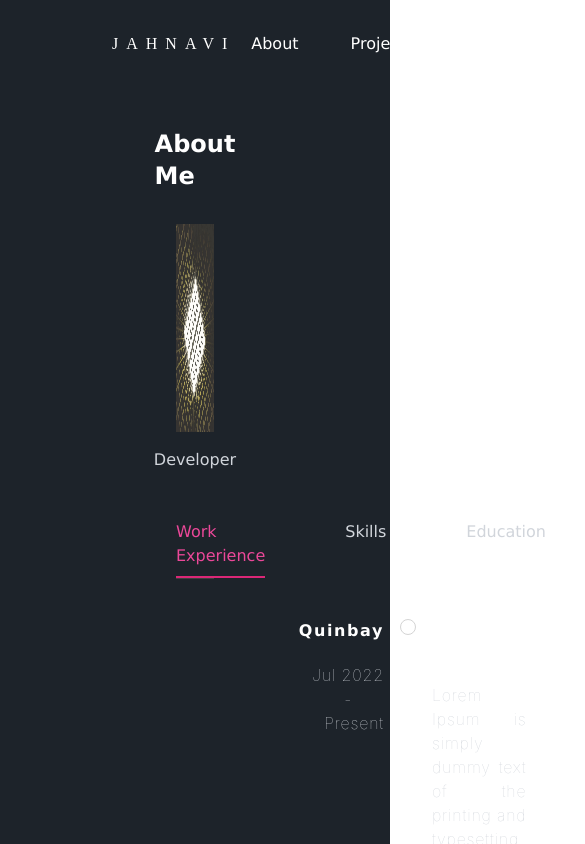
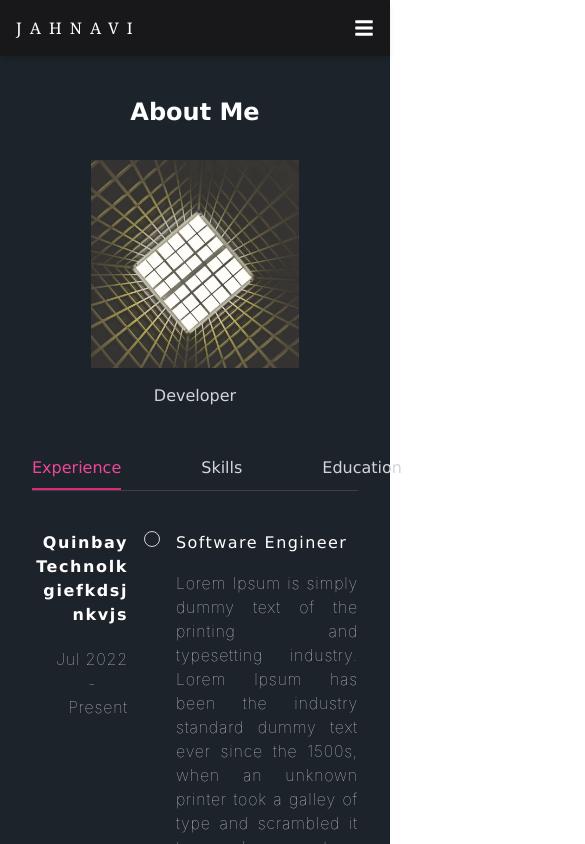
Before and after one commit to Jahnavi2001/my-portfolio, a React (Vite) app: page /about in a window 390 px wide. Shown: the top 844 px of the page, 585 px wide, since content can reach past the window. Built offline with nearby package versions, Linux system fonts and the light colour scheme.

Commit message:
added responsiveness

```diff
--- a/index.html
+++ b/index.html
@@ -2,7 +2,7 @@
 <html lang="en">
   <head>
     <meta charset="UTF-8" />
-    <link rel="icon" type="image/svg+xml" href="/vite.svg" />
+    <link rel="icon" type="image/svg+xml" href="/favicon.ico" />
     <meta name="viewport" content="width=device-width, initial-scale=1.0" />
     <title>Jahnavi Portfolio</title>
   </head>
--- a/src/components/About.jsx
+++ b/src/components/About.jsx
@@ -7,7 +7,7 @@ import Education from "./Education";
 const tabs = [
   {
     id: "experience",
-    label: "Work Experience",
+    label: "Experience",
     component: <WorkExperience />,
   },
   {
@@ -30,7 +30,7 @@ const About = () => {
   };
 
   return (
-    <div className="py-10 px-44">
+    <div className="py-10 px-8 lg:px-44">
       <div className="flex flex-col items-center">
         <h1 className="font-semibold text-2xl">About Me</h1>
         <img src={profileImage} alt="profile" className="w-52 h-52 mt-8 mb-4" />
--- a/src/components/Contact.jsx
+++ b/src/components/Contact.jsx
@@ -55,12 +55,12 @@ const Contact = () => {
   };
 
   return (
-    <div className="py-10 px-44 flex flex-col items-center">
+    <div className="py-10 px-8 lg:px-44 flex flex-col items-center">
       <h1 className="font-semibold text-2xl">Contact Me</h1>
       <p className="my-4 text-gray-400">Get in Touch</p>
       <form
         onSubmit={(e) => e.preventDefault()}
-        className="flex flex-col gap-6 w-1/2 mt-4"
+        className="flex flex-col gap-6 w-full lg:w-1/2 mt-4"
       >
         <div className="flex flex-col gap-1">
           <label>Your name</label>
--- a/src/components/Education.jsx
+++ b/src/components/Education.jsx
@@ -6,8 +6,8 @@ const Education = () => {
     <div className="py-10">
       {educationData.map((education) => (
         <div className="flex gap-4" key={education.id}>
-          <div className="w-48 text-right">
-            <h1 className="font-semibold tracking-widest">
+          <div className="min-w-24 max-w-24 lg:w-48 text-right">
+            <h1 className="font-semibold tracking-widest break-words">
               {education.degree}
             </h1>
           </div>
@@ -15,7 +15,7 @@ const Education = () => {
             <VerticalLineWithCircles lineHeight="24" />
           </div>
           <div>
-            <h1 className="tracking-[0.09rem]">{education.school}</h1>
+            <h1 className="tracking-[0.09rem] break-all">{education.school}</h1>
             <div className="text-gray-300 my-4 text-justify font-thin tracking-wider font-customText">
               {education.yearOfStudy}
             </div>
--- a/src/components/Header.jsx
+++ b/src/components/Header.jsx
@@ -1,29 +1,40 @@
+import { useState } from "react";
 import { Link } from "react-router-dom";
+import { FaBars } from "react-icons/fa";
+
+const NavItem = ({ to, children }) => {
+  return (
+    <Link to={to}>
+      <li className="px-4 py-2 rounded-lg hover:bg-gray-700">{children}</li>
+    </Link>
+  );
+};
 
 const Header = () => {
+  const [navbarOpen, setNavbarOpen] = useState(false);
+
   return (
-    <div className="py-6 px-28 flex justify-between items-center">
-      <p style={{ fontFamily: "PT Serif" }} className="tracking-[0.5rem]">
-        <Link to="/">JAHNAVI</Link>
-      </p>
-      <ul className="flex gap-4">
-        <Link to="/about">
-          <li className="px-4 py-2 rounded-lg hover:bg-[#2B3038]">About</li>
-        </Link>
-
-        <Link to="/projects">
-          <li className="px-5 py-2 rounded-lg hover:bg-[#2B3038]">Projects</li>
-        </Link>
-
-        <Link to="/resume">
-          <li className="px-5 py-2 rounded-lg hover:bg-[#2B3038]">Resume</li>
-        </Link>
-
-        <Link to="/contact">
-          <li className="px-5 py-2 rounded-lg hover:bg-[#2B3038]">Contact</li>
-        </Link>
+    <nav className="shadow-md py-4 px-4 lg:px-28 flex flex-wrap lg:flex-nowrap justify-between items-center sticky top-0 z-10 bg-zinc-900">
+      <div className="flex justify-between items-center w-full lg:w-auto">
+        <p className="tracking-[0.5rem] font-serif">
+          <Link to="/">JAHNAVI</Link>
+        </p>
+        <button
+          className="text-xl block lg:hidden"
+          onClick={() => setNavbarOpen(!navbarOpen)}
+        >
+          <FaBars />
+        </button>
+      </div>
+      <ul
+        className={`lg:flex ${navbarOpen ? "" : "hidden"} flex-col lg:flex-row`}
+      >
+        <NavItem to="/about">About</NavItem>
+        <NavItem to="/projects">Projects</NavItem>
+        <NavItem to="/resume">Resume</NavItem>
+        <NavItem to="/contact">Contact</NavItem>
       </ul>
-    </div>
+    </nav>
   );
 };
 
--- a/src/components/Home.jsx
+++ b/src/components/Home.jsx
@@ -1,7 +1,8 @@
 const Home = () => {
   return (
-    <div>
-      Home
+    <div className="pb-10 pt-32 px-44">
+      <p>Hi,</p>
+      <p>I'm Jahnavi Vuyyuru</p>
     </div>
   )
 }
--- a/src/components/Projects.jsx
+++ b/src/components/Projects.jsx
@@ -4,9 +4,9 @@ import { projectsData } from "../constants/projectsData";
 
 const Projects = () => {
   return (
-    <div className="py-10 px-44">
+    <div className="py-10 px-8 lg:px-44">
       <h1 className="font-semibold text-2xl text-center">Projects</h1>
-      <div className="py-10 flex gap-5 flex-wrap">
+      <div className="py-10 flex gap-5 flex-wrap justify-center">
         {projectsData.map((project) => (
           <div className="relative group" key={project.id}>
             <img
@@ -14,7 +14,7 @@ const Projects = () => {
               alt="work-1"
               className="w-[570px] h-[500px] rounded-lg"
             />
-            <div className="absolute left-0 bottom-0 h-full py-4 px-16 hidden group-hover:flex flex-col items-center gap-4 justify-end bg-gradient-to-t from-black to-transparent">
+            <div className="absolute left-0 bottom-0 h-full py-4 px-16 hidden group-hover:flex flex-col items-center gap-4 justify-end bg-gradient-to-t from-black to-transparent rounded-lg">
               <h1 className="font-semibold text-lg">{project.name}</h1>
               <p className="font-thin text-sm font-customText">
                 {project.text}
--- a/src/components/Resume.jsx
+++ b/src/components/Resume.jsx
@@ -1,8 +1,9 @@
 const Resume = () => {
   return (
-    <div className="py-10 px-44">
-      <h1 className="font-semibold text-2xl text-center">Resume</h1>
-      <div className="flex justify-center py-10">
+    <div className="py-10 px-8 lg:px-44 flex flex-col items-center">
+      <h1 className="font-semibold text-2xl">Resume</h1>
+      <p className="my-4 text-gray-400">View (or) Download the resume</p>
+      <div className="py-10 px-4 w-full overflow-scroll flex justify-center">
         <iframe
           className="w-[750px] h-[800px] border border-gray-600 p-2 rounded-md"
           title="Resume"
--- a/src/components/WorkExperience.jsx
+++ b/src/components/WorkExperience.jsx
@@ -6,11 +6,11 @@ const WorkExperience = () => {
     <div className="py-10">
       {workData.map((work) => (
         <div className="flex gap-4" key={work.id}>
-          <div className="min-w-52">
-            <h1 className="font-semibold tracking-widest text-right">
+          <div className="min-w-24 lg:min-w-52">
+            <h1 className="font-semibold tracking-widest text-right break-words">
               {work.company}
             </h1>
-            <div className="text-gray-300 my-5 text-justify font-thin tracking-wider font-customText">
+            <div className="text-gray-300 my-5 font-thin tracking-wider font-customText">
               <p className="text-right">{work.startDate}</p>
               <p className="text-right pr-8">-</p>
               <p className="text-right">{work.endDate}</p>
--- a/src/constants/workData.jsx
+++ b/src/constants/workData.jsx
@@ -1,7 +1,7 @@
 export const workData = [
   {
     id: 1,
-    company: "Quinbay",
+    company: "Quinbay Technolkgiefkdsjnkvjs",
     role: "Software Engineer",
     description:
       "Lorem Ipsum is simply dummy text of the printing and typesetting industry. Lorem Ipsum has been the industry standard dummy text ever since the 1500s, when an unknown printer took a galley of type and scrambled it to make a type specimen book. It has survived not only five centuries, but also the leap into electronic typesetting, remaining essentially unchanged. It was popularised in the 1960s with the release of Letraset sheets containing Lorem Ipsum passages, and more recently with desktop publishing software like Aldus PageMaker including versions of Lorem Ipsum.",
```
Also changed, not shown: 1 other file (tests, documents, lock files or other folders).
